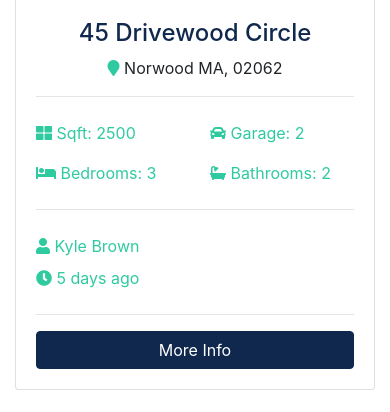
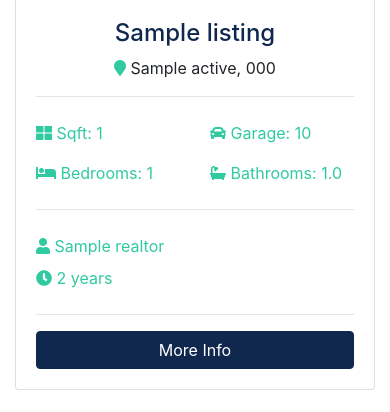
Before and after one commit to AliE99/btre, a Django app: page / in a window 390 px wide. Shown: the part 1194-1606 px from the top of the page. Run offline with Django 4.2, Linux system fonts and the light colour scheme; tables that the repository leaves empty hold one stand-in row (values such as "Sample post"); grey boxes marked "Sample" are stand-in pictures; some libraries are stand-ins or nearby versions.

Commit message:
Feat: ِMake home and about page dynamic

```diff
--- a/pages/views.py
+++ b/pages/views.py
@@ -1,10 +1,26 @@
 from django.shortcuts import render
 # from django.http import HttpResponse
+from listings.models import Listing
+from realtors.models import Realtor
 
 
 def index(request):
-    return render(request, 'pages/index.html')
+    listings = Listing.objects.filter(is_published=True).order_by(
+        '-list_date')[:3]
+    context = {
+        'listings': listings
+    }
+    return render(request, 'pages/index.html', context)
 
 
 def about(request):
-    return render(request, 'pages/about.html')
+    # Get All realtors
+    realtors = Realtor.objects.order_by('-hire_date')
+
+    # Get MVP
+    mvp_realtors = Realtor.objects.all().filter(is_mvp=True)
+    context = {
+        'realtors': realtors,
+        'mvp_realtors': mvp_realtors,
+    }
+    return render(request, 'pages/about.html', context)
--- a/templates/pages/index.html
+++ b/templates/pages/index.html
@@ -1,4 +1,5 @@
 {% extends 'base.html' %}
+{% load humanize %}
 {% block content %}
 
     <!-- Showcase -->
@@ -9,7 +10,8 @@
                     <h1 class="display-4 mb-4">
                         Property Searching Just Got So Easy
                     </h1>
-                    <p class="lead">Lorem ipsum dolor sit, amet consectetur adipisicing elit. Recusandae quas,
+                    <p class="lead">Lorem ipsum dolor sit, amet consectetur
+                        adipisicing elit. Recusandae quas,
                         asperiores eveniet vel nostrum magnam
                         voluptatum tempore! Consectetur, id commodi!</p>
                     <div class="search">
@@ -18,19 +20,24 @@
                             <div class="form-row">
                                 <div class="col-md-4 mb-3">
                                     <label class="sr-only">Keywords</label>
-                                    <input type="text" name="keywords" class="form-control"
+                                    <input type="text" name="keywords"
+                                           class="form-control"
                                            placeholder="Keyword (Pool, Garage, etc)">
                                 </div>
 
                                 <div class="col-md-4 mb-3">
                                     <label class="sr-only">City</label>
-                                    <input type="text" name="city" class="form-control" placeholder="City">
+                                    <input type="text" name="city"
+                                           class="form-control"
+                                           placeholder="City">
                                 </div>
 
                                 <div class="col-md-4 mb-3">
                                     <label class="sr-only">State</label>
                                     <select name="state" class="form-control">
-                                        <option selected="true" disabled="disabled">State (All)</option>
+                                        <option selected="true"
+                                                disabled="disabled">State (All)
+                                        </option>
                                         <option value="AL">Alabama</option>
                                         <option value="AK">Alaska</option>
                                         <option value="AZ">Arizona</option>
@@ -39,7 +46,8 @@
                                         <option value="CO">Colorado</option>
                                         <option value="CT">Connecticut</option>
                                         <option value="DE">Delaware</option>
-                                        <option value="DC">District Of Columbia</option>
+                                        <option value="DC">District Of Columbia
+                                        </option>
                                         <option value="FL">Florida</option>
                                         <option value="GA">Georgia</option>
                                         <option value="HI">Hawaii</option>
@@ -64,14 +72,16 @@
                                         <option value="NJ">New Jersey</option>
                                         <option value="NM">New Mexico</option>
                                         <option value="NY">New York</option>
-                                        <option value="NC">North Carolina</option>
+                                        <option value="NC">North Carolina
+                                        </option>
                                         <option value="ND">North Dakota</option>
                                         <option value="OH">Ohio</option>
                                         <option value="OK">Oklahoma</option>
                                         <option value="OR">Oregon</option>
                                         <option value="PA">Pennsylvania</option>
                                         <option value="RI">Rhode Island</option>
-                                        <option value="SC">South Carolina</option>
+                                        <option value="SC">South Carolina
+                                        </option>
                                         <option value="SD">South Dakota</option>
                                         <option value="TN">Tennessee</option>
                                         <option value="TX">Texas</option>
@@ -90,7 +100,10 @@
                                 <div class="col-md-6 mb-3">
                                     <label class="sr-only">Bedrooms</label>
                                     <select name="bedrooms" class="form-control">
-                                        <option selected="true" disabled="disabled">Bedrooms (All)</option>
+                                        <option selected="true"
+                                                disabled="disabled">Bedrooms
+                                            (All)
+                                        </option>
                                         <option value="1">1</option>
                                         <option value="2">2</option>
                                         <option value="3">3</option>
@@ -104,8 +117,12 @@
                                     </select>
                                 </div>
                                 <div class="col-md-6 mb-3">
-                                    <select name="price" class="form-control" id="type">
-                                        <option selected="true" disabled="disabled">Max Price (Any)</option>
+                                    <select name="price" class="form-control"
+                                            id="type">
+                                        <option selected="true"
+                                                disabled="disabled">Max Price
+                                            (Any)
+                                        </option>
                                         <option value="100000">$100,000</option>
                                         <option value="200000">$200,000</option>
                                         <option value="300000">$300,000</option>
@@ -119,7 +136,9 @@
                                     </select>
                                 </div>
                             </div>
-                            <button class="btn btn-secondary btn-block mt-4" type="submit">Submit form</button>
+                            <button class="btn btn-secondary btn-block mt-4"
+                                    type="submit">Submit form
+                            </button>
                         </form>
                     </div>
                 </div>
@@ -132,152 +151,68 @@
         <div class="container">
             <h3 class="text-center mb-3">Latest Listings</h3>
             <div class="row">
+                {% if listings %}
+                    {% for listing in listings %}
                         <!-- Listing 1 -->
                         <div class="col-md-6 col-lg-4 mb-4">
                             <div class="card listing-preview">
-                        <img class="card-img-top" src="assets/img/homes/home-1.jpg" alt="">
+                                <img class="card-img-top"
+                                     src="{{ listing.photo_main.url }}" alt="">
                                 <div class="card-img-overlay">
                                     <h2>
-                                <span class="badge badge-secondary text-white">$490,000</span>
+                                        <span class="badge badge-secondary text-white">${{ listing.price | intcomma }}</span>
                                     </h2>
                                 </div>
                                 <div class="card-body">
                                     <div class="listing-heading text-center">
-                                <h4 class="text-primary">45 Drivewood Circle</h4>
+                                        <h4 class="text-primary">{{ listing.title }}</h4>
                                         <p>
-                                    <i class="fas fa-map-marker text-secondary"></i> Norwood MA, 02062</p>
+                                            <i class="fas fa-map-marker text-secondary"></i> {{ listing.city }} {{ listing.state }}, {{ listing.zipcode }}
+                                        </p>
                                     </div>
                                     <hr>
                                     <div class="row py-2 text-secondary">
                                         <div class="col-6">
-                                    <i class="fas fa-th-large"></i> Sqft: 2500
-                                </div>
+                                            <i class="fas fa-th-large"></i>
+                                            Sqft: {{ listing.sqft }}</div>
                                         <div class="col-6">
-                                    <i class="fas fa-car"></i> Garage: 2
-                                </div>
+                                            <i class="fas fa-car"></i>
+                                            Garage: {{ listing.garage }}</div>
                                     </div>
                                     <div class="row py-2 text-secondary">
                                         <div class="col-6">
-                                    <i class="fas fa-bed"></i> Bedrooms: 3
+                                            <i class="fas fa-bed"></i>
+                                            Bedrooms: {{ listing.bedrooms }}
                                         </div>
                                         <div class="col-6">
-                                    <i class="fas fa-bath"></i> Bathrooms: 2
+                                            <i class="fas fa-bath"></i>
+                                            Bathrooms: {{ listing.bathrooms }}
                                         </div>
                                     </div>
                                     <hr>
                                     <div class="row py-2 text-secondary">
                                         <div class="col-6">
-                                    <i class="fas fa-user"></i> Kyle Brown
+                                            <i class="fas fa-user"></i> {{ listing.realtor }}
                                         </div>
                                     </div>
                                     <div class="row text-secondary pb-2">
                                         <div class="col-6">
-                                    <i class="fas fa-clock"></i> 5 days ago
+                                            <i class="fas fa-clock"></i> {{ listing.list_date | timesince }}
                                         </div>
                                     </div>
                                     <hr>
-                            <a href="listing.html" class="btn btn-primary btn-block">More Info</a>
+                                    <a href="{% url 'listing' listing.id %}"
+                                       class="btn btn-primary btn-block">More
+                                        Info</a>
                                 </div>
                             </div>
                         </div>
-
-                <!-- Listing 2 -->
-                <div class="col-md-6 col-lg-4 mb-4">
-                    <div class="card listing-preview">
-                        <img class="card-img-top" src="assets/img/homes/home-2.jpg" alt="">
-                        <div class="card-img-overlay">
-                            <h2>
-                                <span class="badge badge-secondary text-white">$550,000</span>
-                            </h2>
+                    {% endfor %}
+                {% else %}
+                    <div class="col-md-12">
+                        <p>No Listings Available</p>
                     </div>
-                        <div class="card-body">
-                            <div class="listing-heading text-center">
-                                <h4 class="text-primary">18 Jefferson Lane</h4>
-                                <p>
-                                    <i class="fas fa-map-marker text-secondary"></i> Woburn MA, 01801</p>
-                            </div>
-                            <hr>
-                            <div class="row py-2 text-secondary">
-                                <div class="col-6">
-                                    <i class="fas fa-th-large"></i> Sqft: 3200
-                                </div>
-                                <div class="col-6">
-                                    <i class="fas fa-car"></i> Garage: 1
-                                </div>
-                            </div>
-                            <div class="row py-2 text-secondary">
-                                <div class="col-6">
-                                    <i class="fas fa-bed"></i> Bedrooms: 4
-                                </div>
-                                <div class="col-6">
-                                    <i class="fas fa-bath"></i> Bathrooms: 2.5
-                                </div>
-                            </div>
-                            <hr>
-                            <div class="row py-2 text-secondary">
-                                <div class="col-6">
-                                    <i class="fas fa-user"></i> Mark Hudson
-                                </div>
-                            </div>
-                            <div class="row text-secondary pb-2">
-                                <div class="col-6">
-                                    <i class="fas fa-clock"></i> 5 days ago
-                                </div>
-                            </div>
-                            <hr>
-                            <a href="listing.html" class="btn btn-primary btn-block">More Info</a>
-                        </div>
-                    </div>
-                </div>
-
-                <!-- Listing 3 -->
-                <div class="col-md-6 col-lg-4 mb-4">
-                    <div class="card listing-preview">
-                        <img class="card-img-top" src="assets/img/homes/home-3.jpg" alt="">
-                        <div class="card-img-overlay">
-                            <h2>
-                                <span class="badge badge-secondary text-white">$580,000</span>
-                            </h2>
-                        </div>
-                        <div class="card-body">
-                            <div class="listing-heading text-center">
-                                <h4 class="text-primary">187 Woodrow Street</h4>
-                                <p>
-                                    <i class="fas fa-map-marker text-secondary"></i> Salem MA, 01915</p>
-                            </div>
-                            <hr>
-                            <div class="row py-2 text-secondary">
-                                <div class="col-6">
-                                    <i class="fas fa-th-large"></i> Sqft: 3107
-                                </div>
-                                <div class="col-6">
-                                    <i class="fas fa-car"></i> Garage: 0
-                                </div>
-                            </div>
-                            <div class="row py-2 text-secondary">
-                                <div class="col-6">
-                                    <i class="fas fa-bed"></i> Bedrooms: 4
-                                </div>
-                                <div class="col-6">
-                                    <i class="fas fa-bath"></i> Bathrooms: 3
-                                </div>
-                            </div>
-                            <hr>
-                            <div class="row py-2 text-secondary">
-                                <div class="col-6">
-                                    <i class="fas fa-user"></i> Mark Hudson
-                                </div>
-                            </div>
-                            <div class="row text-secondary pb-2">
-                                <div class="col-6">
-                                    <i class="fas fa-clock"></i> 5 days ago
-                                </div>
-                            </div>
-                            <hr>
-                            <a href="listing.html" class="btn btn-primary btn-block">More Info</a>
-                        </div>
-                    </div>
-                </div>
+                {% endif %}
 
             </div>
         </div>
@@ -290,7 +225,8 @@
                     <i class="fas fa-comment fa-4x mr-4"></i>
                     <hr>
                     <h3>Consulting Services</h3>
-                    <p>Lorem ipsum dolor sit amet consectetur adipisicing elit. Incidunt, debitis nam! Repudiandae,
+                    <p>Lorem ipsum dolor sit amet consectetur adipisicing elit.
+                        Incidunt, debitis nam! Repudiandae,
                         provident iste consequatur
                         hic dignissimos ratione ea quae.</p>
                 </div>
@@ -298,7 +234,8 @@
                     <i class="fas fa-home fa-4x mr-4"></i>
                     <hr>
                     <h3>Propery Management</h3>
-                    <p>Lorem ipsum dolor sit amet consectetur adipisicing elit. Incidunt, debitis nam! Repudiandae,
+                    <p>Lorem ipsum dolor sit amet consectetur adipisicing elit.
+                        Incidunt, debitis nam! Repudiandae,
                         provident iste consequatur
                         hic dignissimos ratione ea quae.</p>
                 </div>
@@ -306,7 +243,8 @@
                     <i class="fas fa-suitcase fa-4x mr-4"></i>
                     <hr>
                     <h3>Renting & Selling</h3>
-                    <p>Lorem ipsum dolor sit amet consectetur adipisicing elit. Incidunt, debitis nam! Repudiandae,
+                    <p>Lorem ipsum dolor sit amet consectetur adipisicing elit.
+                        Incidunt, debitis nam! Repudiandae,
                         provident iste consequatur
                         hic dignissimos ratione ea quae.</p>
                 </div>
```
Also changed, not shown: templates/pages/about.html (+42 -39 lines). Lines whose indentation alone changed are shown as unchanged.
